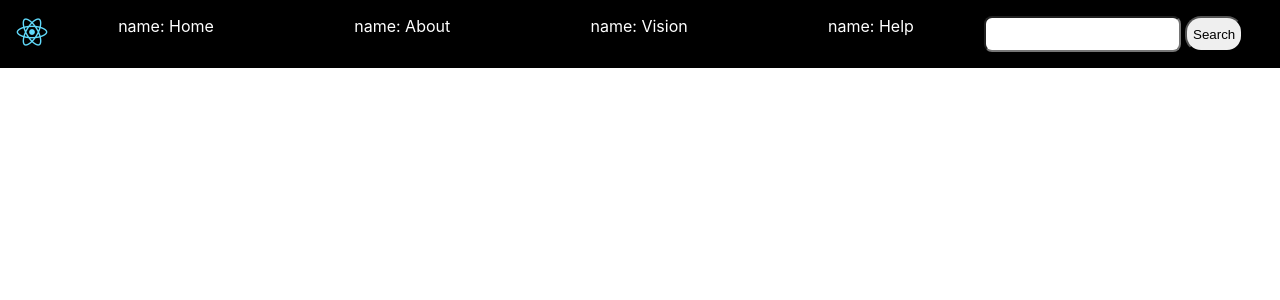
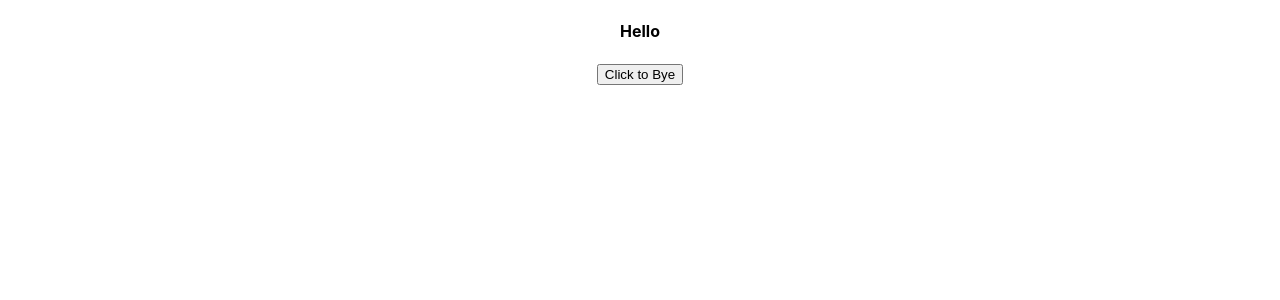
Before and after one commit to Mithun-18/react-basics, a React (Create React App) app: page / in a window 1280 px wide. Shown: the top 300 px of the page. Built offline with nearby package versions, Linux system fonts and the light colour scheme.

Commit message:
Simple Event Handling

```diff
--- a/src/App.js
+++ b/src/App.js
@@ -1,5 +1,6 @@
 // import React from 'react';
 import './App.css';
+import Event from './components/Event';
 //  import Header from './components/Header';
 
 import Navigation from './components/navigation';
@@ -15,8 +16,8 @@ function App() {
     <div className="App" >
         {/* <Header items={Profile}/>  */}
 
-        <Navigation names={Profile}/>
-
+        {/* <Navigation names={Profile}/> */}
+        <Event/>
     </div>
   );
 }
--- /dev/null
+++ b/src/components/Event.jsx
@@ -0,0 +1,23 @@
+import { useState } from "react";
+
+export default function Event() {
+  let [mssg, setmssg] = useState("Hello");
+  let [Click,setClick]=useState("Click to Bye")
+
+  function EventHandle() {
+    if (mssg === "Hello") {
+      setmssg("Good bye!");
+      setClick("Click to Hello")
+    } else {
+      setmssg("Hello");
+      setClick("Click to Bye")
+
+    }
+  }
+  return (
+    <div>
+      <h4>{mssg}</h4>
+      <button onClick={EventHandle}>{Click}</button>
+    </div>
+  );
+}
--- /dev/null
+++ b/src/components/LeftNav.css
@@ -0,0 +1,3 @@
+.LeftNav:hover{
+    color:green;
+}
--- a/src/components/LeftNav.jsx
+++ b/src/components/LeftNav.jsx
@@ -1,10 +1,11 @@
+import './LeftNav.css';
 export default function LeftNav({names}){
     return(
           <div style={{display:"flex",justifyContent:"space-around",width:"75%"}}>
 
             {
                     names.names.map((names) =>
-                    <div> name: {names}</div>
+                    <span className="LeftNav"> {names}</span>
                 )
             }
 
--- a/src/components/RightNav.jsx
+++ b/src/components/RightNav.jsx
@@ -1,8 +1,9 @@
+import './button.css'
 export default function RightNav(){
     return(
         <div style={{display:"flex",gap:4,justifyContent:"flex-end"}}>
             <input type="text" style={{padding:8,borderRadius:8}} />
-            <button style={{borderRadius:16}}>Search</button>
+            <button style={{borderRadius:16}} className="Button">Search</button>
         </div>
     );
 
--- /dev/null
+++ b/src/components/button.css
@@ -0,0 +1,3 @@
+.Button:hover{
+    background-color:lightblue
+}
--- a/src/components/navigation.jsx
+++ b/src/components/navigation.jsx
@@ -1,6 +1,8 @@
 import Logo from "./Logo";
 import LeftNav from "./LeftNav";
 import RightNav from "./RightNav";
+
+
 export default function Navigation(props){
     return(
         <div style={{display:"flex",backgroundColor:"black",color:"White",padding:16,justifyContent:"flex-start"}}>
```
